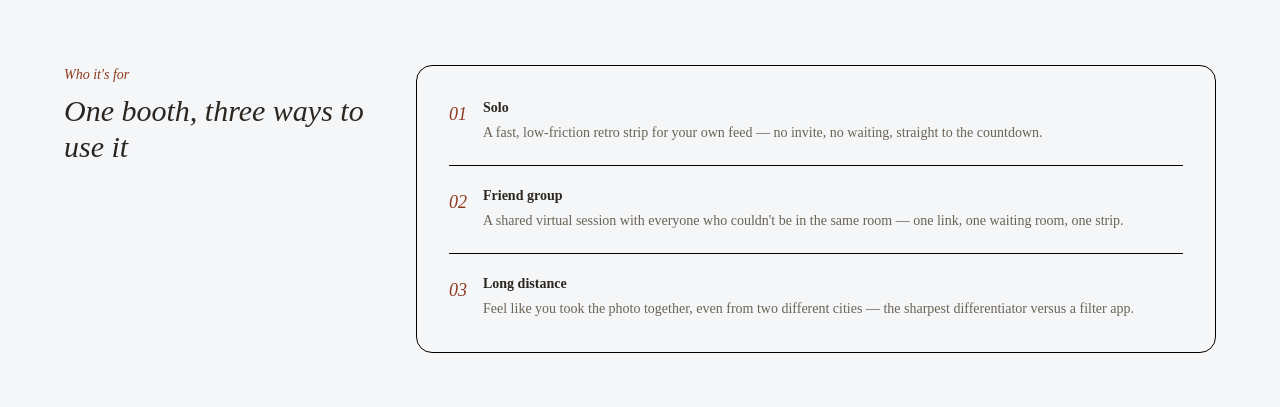
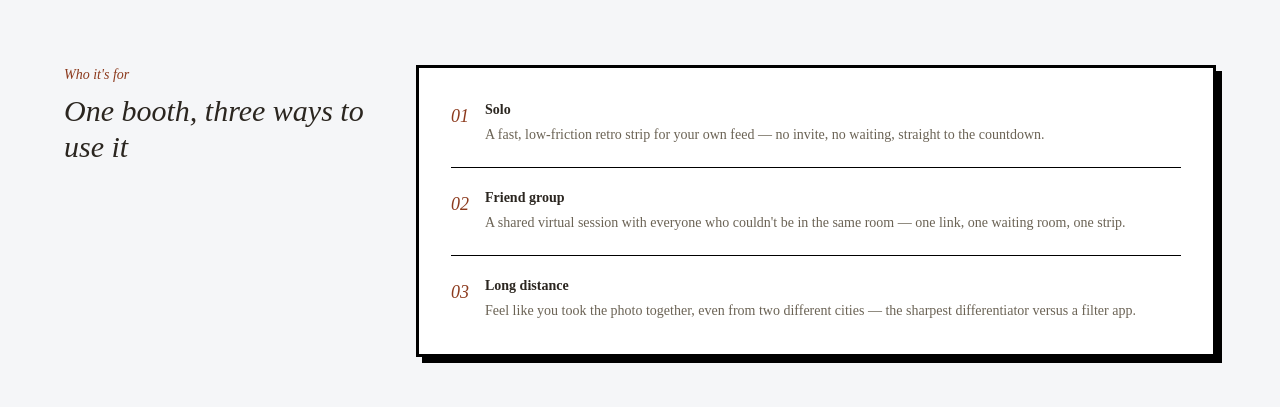
Before and after one commit to xyrille1/strip-snap, a Next.js app: page / in a window 1280 px wide. Shown: the part 651-1058 px from the top of the page. Built offline with nearby package versions, Linux system fonts and the light colour scheme.

Commit message:
Refactor rate limit tests: remove sanity check for unset environment variables

```diff
--- a/components/ui/Card.tsx
+++ b/components/ui/Card.tsx
@@ -5,11 +5,12 @@ export interface CardProps {
   className?: string;
 }
 
-// Cream surface, 1px hairline structural-gray border, soft rounded corners,
-// no drop shadow — design brief §2: "depth comes from the cream/gray
-// contrast, not shadow."
+// Themed panel surface — booth-shell tokens (tailwind.config.ts /
+// app/globals.css): border weight, radius, and shadow all swap per theme
+// (docs/goal-ui.md's classic/neon/kawaii), from a hard offset shadow to a
+// glow to a soft drop shadow.
 const CARD_CLASSES =
-  "rounded-card-lg border border-hairline border-structural-gray bg-cream shadow-none";
+  "rounded-booth border-booth border-structural-gray bg-panel shadow-booth";
 
 export default function Card({ children, className }: CardProps) {
   return (
```
Also changed, not shown: 2 other files (tests, documents, lock files or other folders).
